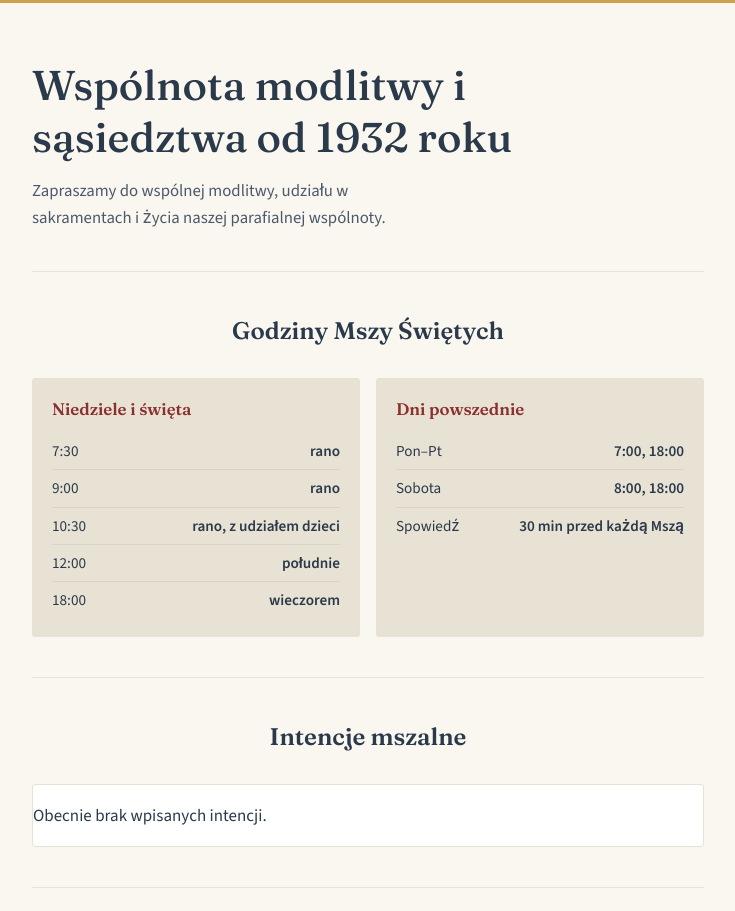
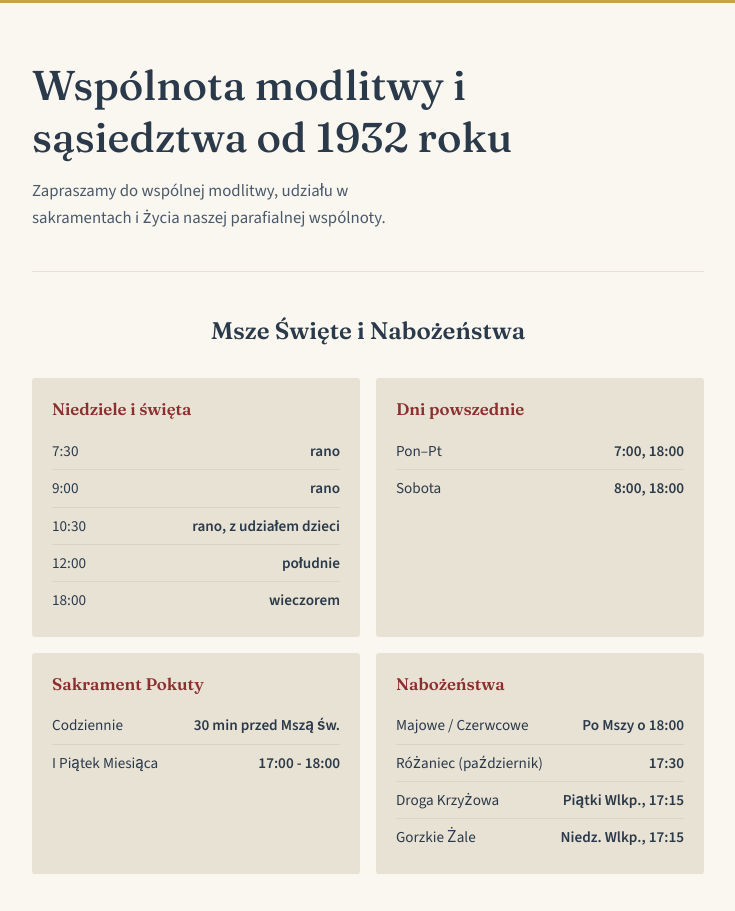
Before and after one commit to swstanislawabiskupa-source/parafia, a plain HTML site: page index.html in a window 1280 px wide. Shown: the part 179-1090 px from the top of the page, without its empty margins (272-1007 px from the left). Drawn offline with nearby package versions, Linux system fonts and the light colour scheme; no server answers.

Commit message:
Add files via upload

```diff
--- a/index.html
+++ b/index.html
@@ -5,8 +5,14 @@
 <meta name="viewport" content="width=device-width, initial-scale=1.0">
 <title>Parafia Świętego Krzysztofa</title>
 <meta name="description" content="Parafia Świętego Krzysztofa — godziny Mszy Świętych, ogłoszenia duszpasterskie, kontakt.">
+
+<!-- Optymalizacja czcionek -->
+<link rel="preconnect" href="https://fonts.googleapis.com">
+<link rel="preconnect" href="https://fonts.gstatic.com" crossorigin>
+<link href="https://fonts.googleapis.com/css2?family=Fraunces:opsz,wght@9..144,400;9..144,500;9..144,600&family=Source+Sans+3:wght@400;600;700&display=swap" rel="stylesheet">
+
 <link rel="stylesheet" href="style.css">
-<!-- Obsługa logowania do panelu ogłoszeń (wymagane tylko dla przycisku logowania) -->
+<!-- Obsługa logowania do panelu ogłoszeń -->
 <script src="https://identity.netlify.com/v1/netlify-identity-widget.js"></script>
 <script>
   if (window.netlifyIdentity) {
@@ -31,7 +37,7 @@
     <nav class="site-nav">
       <a href="#intencje">Intencje</a>
       <a href="#ogloszenia">Ogłoszenia</a>
-      <a href="#msze">Msze Święte</a>
+      <a href="#msze">Liturgia i Nabożeństwa</a>
       <a href="#kontakt">Kontakt</a>
     </nav>
   </div>
@@ -45,17 +51,12 @@
       <p>Zapraszamy do wspólnej modlitwy, udziału w sakramentach i życia naszej parafialnej wspólnoty.</p>
     </section>
 
-    <!-- ============================================
-         OGŁOSZENIE PRZYPIĘTE
-         Ten kontener wypełnia się automatycznie
-         skryptem na dole strony, na podstawie
-         ogłoszeń oznaczonych "Przypnij na górze"
-         w panelu /admin.
-         ============================================ -->
+    <!-- OGŁOSZENIE PRZYPIĘTE -->
     <div id="pinned-container"></div>
 
     <section class="section" id="msze">
-      <h2 class="section-title">Godziny Mszy Świętych</h2>
+      <h2 class="section-title">Msze Święte i Nabożeństwa</h2>
+
       <div class="mass-times">
         <div class="mass-card">
           <h3>Niedziele i święta</h3>
@@ -67,12 +68,30 @@
             <li><span>18:00</span><span class="time">wieczorem</span></li>
           </ul>
         </div>
+
         <div class="mass-card">
           <h3>Dni powszednie</h3>
           <ul>
             <li><span>Pon–Pt</span><span class="time">7:00, 18:00</span></li>
             <li><span>Sobota</span><span class="time">8:00, 18:00</span></li>
-            <li><span>Spowiedź</span><span class="time">30 min przed każdą Mszą</span></li>
+          </ul>
+        </div>
+
+        <div class="mass-card">
+          <h3>Sakrament Pokuty</h3>
+          <ul>
+            <li><span>Codziennie</span><span class="time">30 min przed Mszą św.</span></li>
+            <li><span>I Piątek Miesiąca</span><span class="time">17:00 - 18:00</span></li>
+          </ul>
+        </div>
+
+        <div class="mass-card">
+          <h3>Nabożeństwa</h3>
+          <ul>
+            <li><span>Majowe / Czerwcowe</span><span class="time">Po Mszy o 18:00</span></li>
+            <li><span>Różaniec (październik)</span><span class="time">17:30</span></li>
+            <li><span>Droga Krzyżowa</span><span class="time">Piątki Wlkp., 17:15</span></li>
+            <li><span>Gorzkie Żale</span><span class="time">Niedz. Wlkp., 17:15</span></li>
           </ul>
         </div>
       </div>
@@ -80,15 +99,6 @@
 
     <section class="section" id="intencje">
       <h2 class="section-title">Intencje mszalne</h2>
-
-      <!-- ============================================
-           LISTA INTENCJI
-           Wypełniana automatycznie skryptem na dole
-           strony — pobiera pliki z folderu
-           _data/intencje/ w repozytorium GitHub.
-           Posortowana od najnowszej daty.
-           ============================================ -->
-
       <div class="intentions-list" id="intentions-list">
         <p>Wczytywanie intencji…</p>
       </div>
@@ -96,16 +106,6 @@
 
     <section class="section" id="ogloszenia">
       <h2 class="section-title">Ogłoszenia duszpasterskie</h2>
-
-      <!-- ============================================
-           LISTA OGŁOSZEŃ
-           Wypełniana automatycznie skryptem na dole
-           strony — pobiera pliki z folderu
-           _data/ogloszenia/ w repozytorium GitHub.
-           Operator nie edytuje tego HTML-a, tylko
-           wypełnia formularz w panelu /admin.
-           ============================================ -->
-
       <div class="announcements" id="announcements-list">
         <p>Wczytywanie ogłoszeń…</p>
       </div>
@@ -140,7 +140,7 @@
 
 <script>
 (function () {
-  // Dane repozytorium, z którego pobierane są ogłoszenia i intencje.
+  // UWAGA: Ścieżki powróciły do raw.githubusercontent.com, aby omijać wdrożenia Netlify
   var OWNER = "swstanislawabiskupa-source";
   var REPO = "parafia";
 
@@ -154,7 +154,6 @@
       .replace(/>/g, "&gt;");
   }
 
-  // Bardzo prosty formater: obsługuje **pogrubienie** i akapity.
   function formatBody(text) {
     var escaped = escapeHtml(text);
     var withBold = escaped.replace(/\*\*(.+?)\*\*/g, "<strong>$1</strong>");
@@ -202,9 +201,6 @@
     }).join("");
   }
 
-  // Parsuje zbiorczy plik intencji (jeden plik JSON, edytowany
-  // przez operatora jako cała tabela naraz, żeby ograniczyć
-  // liczbę osobnych wdrożeń).
   function formatShortDate(dateStr) {
     var d = new Date(dateStr);
     if (isNaN(d.getTime())) return dateStr;
--- a/style.css
+++ b/style.css
@@ -2,7 +2,7 @@
    Parafia — arkusz stylów
    =========================================== */
 
-@import url('https://fonts.googleapis.com/css2?family=Fraunces:opsz,wght@9..144,400;9..144,500;9..144,600&family=Source+Sans+3:wght@400;600;700&display=swap');
+
 
 :root {
   --cream: #FAF7F0;
```
Also changed, not shown: 1 other file.
